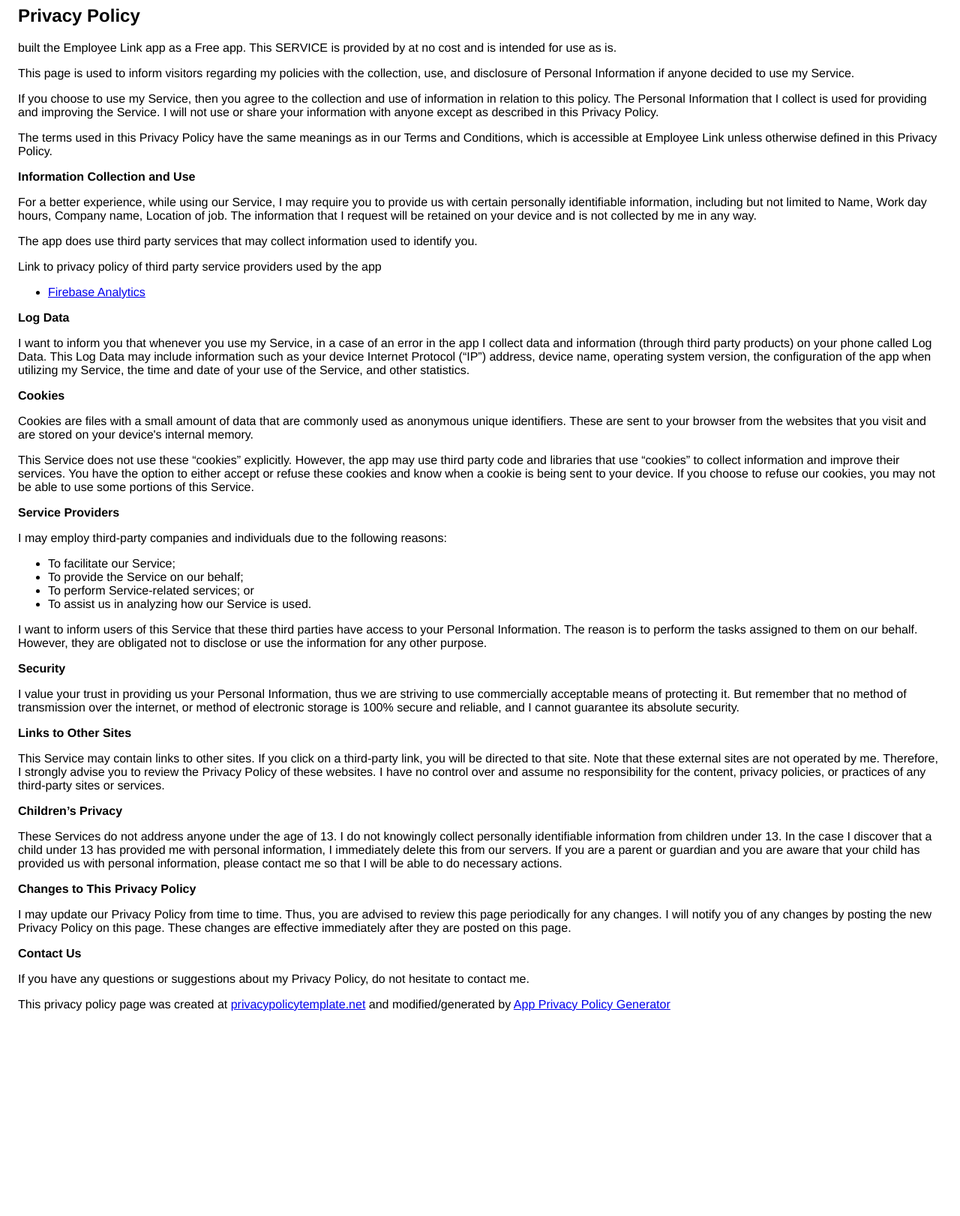
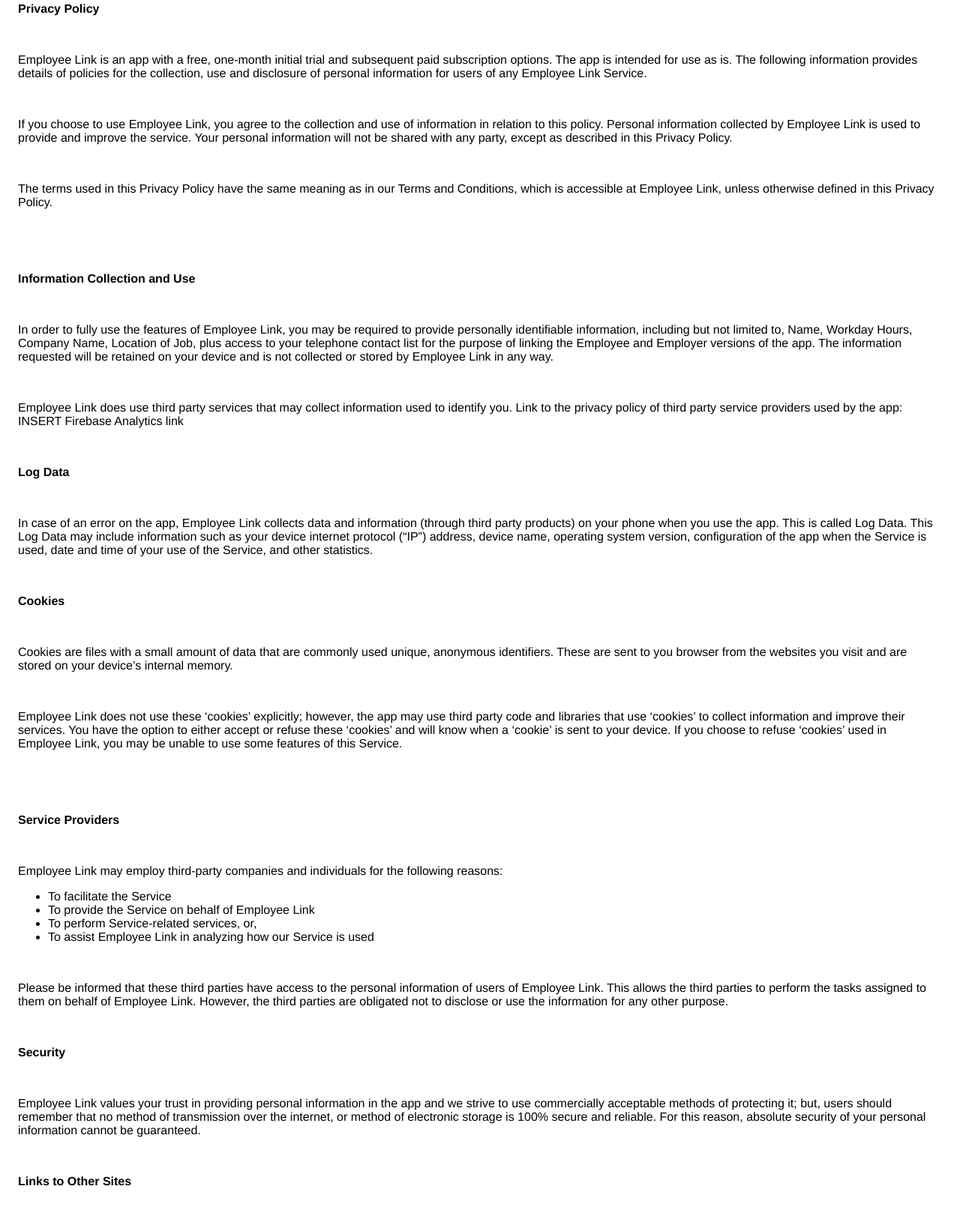
Before and after one commit to MorganTrudeau/employee-link-privacy-policy, a plain HTML site: page index.html in a window 1280 px wide. Shown: the part 37-1659 px from the top of the page at 75% size. Before the commit the page ends 1426 px from the top, so only its background shows below. Drawn offline with Linux system fonts and the light colour scheme.

Commit message:
Revised policy

```diff
--- a/index.html
+++ b/index.html
@@ -1,46 +1,162 @@
-<!DOCTYPE html><html> <head> <meta charset="utf-8"> <meta name="viewport" content="width=device-width"> <title>Privacy Policy</title> <style>body{font-family: "Helvetica Neue", Helvetica, Arial, sans-serif; padding:1em;}</style></head> <body><h2>Privacy Policy</h2> <p>  built the Employee Link app as a Free app. This SERVICE is provided by  at no cost and is intended for use as is.
-                  </p> <p>This page is used to inform visitors regarding my policies with the collection, use, and
-                    disclosure of Personal Information if anyone decided to use my Service.
-                  </p> <p>If you choose to use my Service, then you agree to the collection and use of information in relation
-                    to this policy. The Personal Information that I collect is used for providing and improving the
-                    Service. I will not use or share your information with anyone except as described
-                    in this Privacy Policy.
-                  </p> <p>The terms used in this Privacy Policy have the same meanings as in our Terms and Conditions, which is accessible
-                    at Employee Link unless otherwise defined in this Privacy Policy.
-                  </p> <p><strong>Information Collection and Use</strong></p> <p>For a better experience, while using our Service, I may require you to provide us with certain
-                    personally identifiable information, including but not limited to Name, Work day hours, Company name, Location of job. The information that I request will be retained on your device and is not collected by me in any way.
-                  </p> <p>The app does use third party services that may collect information used to identify you.</p> <div><p>Link to privacy policy of third party service providers used by the app</p> <ul><!----> <!----> <li><a href="https://firebase.google.com/policies/analytics" target="_blank">Firebase Analytics</a></li> <!----> <!----> <!----></ul></div> <p><strong>Log Data</strong></p> <p> I want to inform you that whenever you use my Service, in a case of an
-                    error in the app I collect data and information (through third party products) on your phone
-                    called Log Data. This Log Data may include information such as your device Internet Protocol (“IP”) address,
-                    device name, operating system version, the configuration of the app when utilizing my Service,
-                    the time and date of your use of the Service, and other statistics.
-                  </p> <p><strong>Cookies</strong></p> <p>Cookies are files with a small amount of data that are commonly used as anonymous unique identifiers. These
-                    are sent to your browser from the websites that you visit and are stored on your device's internal memory.
-                  </p> <p>This Service does not use these “cookies” explicitly. However, the app may use third party code and libraries
-                    that use “cookies” to collect information and improve their services. You have the option to either
-                    accept or refuse these cookies and know when a cookie is being sent to your device. If you choose to
-                    refuse our cookies, you may not be able to use some portions of this Service.
-                  </p> <p><strong>Service Providers</strong></p> <p> I may employ third-party companies and individuals due to the following reasons:</p> <ul><li>To facilitate our Service;</li> <li>To provide the Service on our behalf;</li> <li>To perform Service-related services; or</li> <li>To assist us in analyzing how our Service is used.</li></ul> <p> I want to inform users of this Service that these third parties have access to your
-                    Personal Information. The reason is to perform the tasks assigned to them on our behalf. However, they
-                    are obligated not to disclose or use the information for any other purpose.
-                  </p> <p><strong>Security</strong></p> <p> I value your trust in providing us your Personal Information, thus we are striving
-                    to use commercially acceptable means of protecting it. But remember that no method of transmission over
-                    the internet, or method of electronic storage is 100% secure and reliable, and I cannot guarantee
-                    its absolute security.
-                  </p> <p><strong>Links to Other Sites</strong></p> <p>This Service may contain links to other sites. If you click on a third-party link, you will be directed
-                    to that site. Note that these external sites are not operated by me. Therefore, I strongly
-                    advise you to review the Privacy Policy of these websites. I have no control over
-                    and assume no responsibility for the content, privacy policies, or practices of any third-party sites
-                    or services.
-                  </p> <p><strong>Children’s Privacy</strong></p> <p>These Services do not address anyone under the age of 13. I do not knowingly collect
-                    personally identifiable information from children under 13. In the case I discover that a child
-                    under 13 has provided me with personal information, I immediately delete this from
-                    our servers. If you are a parent or guardian and you are aware that your child has provided us with personal
-                    information, please contact me so that I will be able to do necessary actions.
-                  </p> <p><strong>Changes to This Privacy Policy</strong></p> <p> I may update our Privacy Policy from time to time. Thus, you are advised to review
-                    this page periodically for any changes. I will notify you of any changes by posting
-                    the new Privacy Policy on this page. These changes are effective immediately after they are posted on
-                    this page.
-                  </p> <p><strong>Contact Us</strong></p> <p>If you have any questions or suggestions about my Privacy Policy, do not hesitate to contact
-                    me.
-                  </p> <p>This privacy policy page was created at <a href="https://privacypolicytemplate.net" target="_blank">privacypolicytemplate.net</a>                    and modified/generated by <a href="https://app-privacy-policy-generator.firebaseapp.com/" target="_blank">App Privacy Policy Generator</a></p></body></html>
+<!DOCTYPE html>
+<html>
+  <head>
+    <meta charset="utf-8" />
+    <meta name="viewport" content="width=device-width" />
+    <title>Privacy Policy</title>
+    <style>
+      body {
+        font-family: "Helvetica Neue", Helvetica, Arial, sans-serif;
+        padding: 1em;
+      }
+    </style>
+  </head>
+  <body>
+    <p class="p1"><strong>Privacy Policy</strong></p>
+    <p class="p2">&nbsp;</p>
+    <p class="p1">
+      Employee Link is an app with a free, one-month initial trial and
+      subsequent paid subscription options. The app is intended for use as is.
+      The following information provides details of policies for the collection,
+      use and disclosure of personal information for users of any Employee Link
+      Service.
+    </p>
+    <p class="p2">&nbsp;</p>
+    <p class="p1">
+      If you choose to use Employee Link, you agree to the collection and use of
+      information in relation to this policy. Personal information collected by
+      Employee Link is used to provide and improve the service. Your personal
+      information will not be shared with any party, except as described in this
+      Privacy Policy.
+    </p>
+    <p class="p2">&nbsp;</p>
+    <p class="p1">
+      The terms used in this Privacy Policy have the same meaning as in our
+      Terms and Conditions, which is accessible at Employee Link, unless
+      otherwise defined in this Privacy Policy.
+    </p>
+    <p class="p2">&nbsp;</p>
+    <p class="p2">&nbsp;</p>
+    <p class="p1"><strong>Information Collection and Use</strong></p>
+    <p class="p2">&nbsp;</p>
+    <p class="p1">
+      In order to fully use the features of Employee Link, you may be required
+      to provide personally identifiable information, including but not limited
+      to, Name, Workday Hours, Company Name, Location of Job, plus access to
+      your telephone contact list for the purpose of linking the Employee and
+      Employer versions of the app. The information requested will be retained
+      on your device and is not collected or stored by Employee Link in any way.
+    </p>
+    <p class="p2">&nbsp;</p>
+    <p class="p1">
+      Employee Link does use third party services that may collect information
+      used to identify you. Link to the privacy policy of third party service
+      providers used by the app:<span class="Apple-converted-space"
+        >&nbsp; </span
+      ><span class="s1">INSERT Firebase Analytics link</span>
+    </p>
+    <p class="p3">&nbsp;</p>
+    <p class="p1"><strong>Log Data</strong></p>
+    <p class="p2">&nbsp;</p>
+    <p class="p1">
+      In case of an error on the app, Employee Link collects data and
+      information (through third party products) on your phone when you use the
+      app. This is called Log Data. This Log Data may include information such
+      as your device internet protocol (&ldquo;IP&rdquo;) address, device name,
+      operating system version, configuration of the app when the Service is
+      used, date and time of your use of the Service, and other statistics.
+    </p>
+    <p class="p2">&nbsp;</p>
+    <p class="p1"><strong>Cookies</strong></p>
+    <p class="p2">&nbsp;</p>
+    <p class="p1">
+      Cookies are files with a small amount of data that are commonly used
+      unique, anonymous identifiers. These are sent to you browser from the
+      websites you visit and are stored on your device&rsquo;s internal memory.
+    </p>
+    <p class="p2">&nbsp;</p>
+    <p class="p1">
+      Employee Link does not use these &lsquo;cookies&rsquo; explicitly;
+      however, the app may use third party code and libraries that use
+      &lsquo;cookies&rsquo; to collect information and improve their services.
+      You have the option to either accept or refuse these &lsquo;cookies&rsquo;
+      and will know when a &lsquo;cookie&rsquo; is sent to your device. If you
+      choose to refuse &lsquo;cookies&rsquo; used in Employee Link, you may be
+      unable to use some features of this Service.
+    </p>
+    <p class="p2">&nbsp;</p>
+    <p class="p2">&nbsp;</p>
+    <p class="p1"><strong>Service Providers</strong></p>
+    <p class="p2">&nbsp;</p>
+    <p class="p1">
+      Employee Link may employ third-party companies and individuals for the
+      following reasons:
+    </p>
+    <ul class="ul1">
+      <li class="li1">To facilitate the Service</li>
+      <li class="li1">To provide the Service on behalf of Employee Link</li>
+      <li class="li1">To perform Service-related services, or,</li>
+      <li class="li1">
+        To assist Employee Link in analyzing how our Service is used
+      </li>
+    </ul>
+    <p class="p2">&nbsp;</p>
+    <p class="p1">
+      Please be informed that these third parties have access to the personal
+      information of users of Employee Link. This allows the third parties to
+      perform the tasks assigned to them on behalf of Employee Link. However,
+      the third parties are obligated not to disclose or use the information for
+      any other purpose.
+    </p>
+    <p class="p2">&nbsp;</p>
+    <p class="p1"><strong>Security</strong></p>
+    <p class="p2">&nbsp;</p>
+    <p class="p1">
+      Employee Link values your trust in providing personal information in the
+      app and we strive to use commercially acceptable methods of protecting it;
+      but, users should remember that no method of transmission over the
+      internet, or method of electronic storage is 100% secure and reliable. For
+      this reason, absolute security of your personal information cannot be
+      guaranteed.
+    </p>
+    <p class="p2">&nbsp;</p>
+    <p class="p1"><strong>Links to Other Sites</strong></p>
+    <p class="p2">&nbsp;</p>
+    <p class="p1">
+      This Service may contain links to other sites. If you click on a
+      third-party link, you will be directed to that site. Note that external
+      sites are not operated by Employee Link; therefore, you are strongly
+      advised to review the privacy policy of these websites. Employee Link has
+      no control over, and assumes no responsibility for, the content, privacy
+      policies, or practices of any third-party site or service.
+    </p>
+    <p class="p2">&nbsp;</p>
+    <p class="p1"><strong>Child Privacy</strong></p>
+    <p class="p2">&nbsp;</p>
+    <p class="p1">
+      This Service is not designed for anyone under the age of 13 years.
+      Employee Link does not knowingly collect personally identifiable
+      information from children under the age of 13. Should it be discovered
+      that a child under 13 has provided Employee Link with personal
+      information, this information will immediately be deleted from our
+      servers. If you are a parent or guardian, and are aware that your child
+      has provided Employee Link with personal Information, please use the
+      Contact Us link to notify us so we can take necessary action.
+    </p>
+    <p class="p1"><strong>Changes to this Privacy Policy</strong></p>
+    <p class="p2">&nbsp;</p>
+    <p class="p1">
+      Employee Link may update its Privacy Policy from time to time so you are
+      advised to review this page periodically for changes. Employee Link will
+      notify you of any changes by posting the new Privacy Policy on this page.
+      Changes are effective immediately after they are posted on this page.
+    </p>
+    <p class="p2">&nbsp;</p>
+    <p class="p1"><strong>Contact Us</strong></p>
+    <p class="p2">&nbsp;</p>
+    <p class="p1">
+      If you have any questions about the Employee Link privacy policy, or
+      suggestions, do not hesitate to contact us.
+    </p>
+  </body>
+</html>
```
